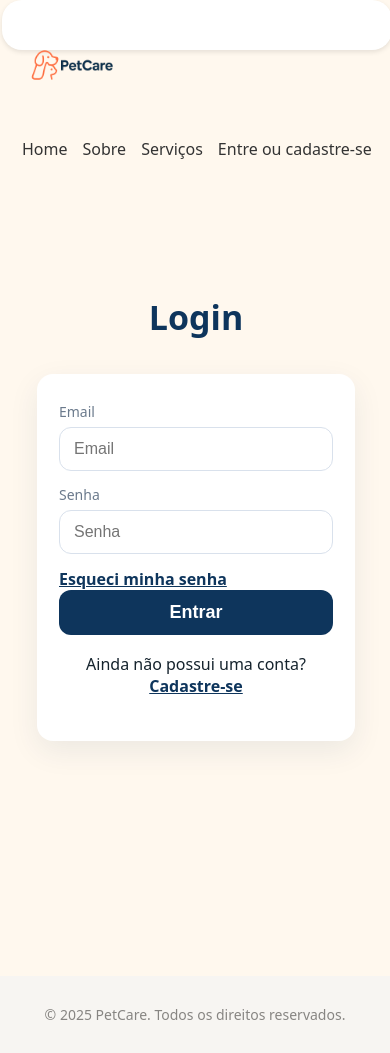
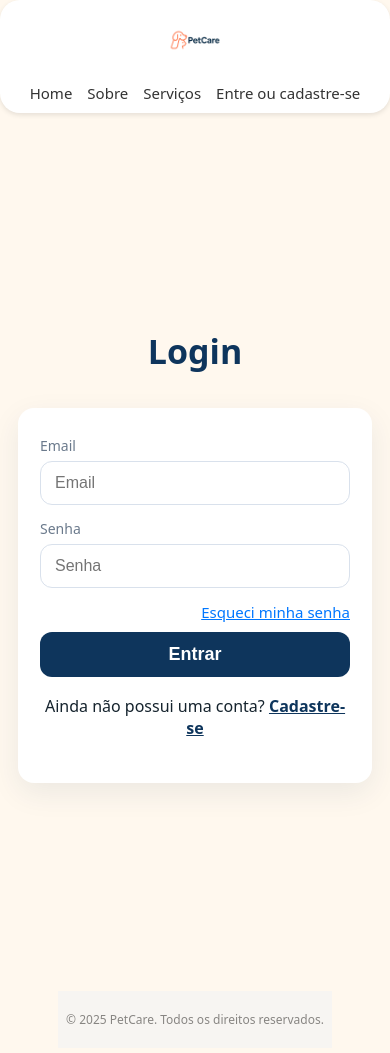
Before and after one commit to MarceloRodrigues1853/petcare-Hackathon_ONE, a React (Vite) app in the folder frontend/: page /login in a window 390 px wide. Built offline with nearby package versions, Linux system fonts and the light colour scheme; no server answers.

Commit message:
feat: [ refatorando src/components/Layout.css ]

```diff
--- a/frontend/src/components/Layout.css
+++ b/frontend/src/components/Layout.css
@@ -5,10 +5,11 @@
 }
 
 .header {
+  max-width: 100vw;
+  margin: 0 auto;
   display: flex;
   justify-content: space-between;
   align-items: center;
-  margin: 0 2px;
   padding: 15px 40px;
   background-color: #ffffff;
   box-shadow: 0 2px 5px rgba(0,0,0,0.1);
@@ -45,13 +46,31 @@
 .main-content {
   flex: 1;
   padding: 40px 20px;
-  margin: 1px;
+  max-width: 1200px;
+  margin: 1px auto;
   max-width: 1200px;
   width: 100%;
 
 }
 
+.link.right {
+  float: right;
+  color: #0077ff;
+  font-size: 15px;
+  font-weight: 500;
+  text-decoration: underline;
+  margin-bottom: 10px;
+  transition: color 0.2s;
+}
+
+.link.right:hover {
+  color: #005fa3;
+  text-decoration: underline;
+}
+
 .footer {
+  max-width: 100vw;
+  margin: 0 auto;
   text-align: center;
   padding: 15px;
   background-color: #f5f5f5;
@@ -59,7 +78,7 @@
   color: #555;
 }
 
-@media (max-width: 768px) {
+/* @media (max-width: 768px) {
   .header {
     flex-direction: column;
     align-items: flex-start;
@@ -71,4 +90,54 @@
     flex-wrap: wrap;
     gap: 15px;
   }
+} */
+
+/* Responsividade para tablets */
+@media (max-width: 900px) {
+  .header {
+    flex-direction: column;
+    align-items: stretch;
+    padding: 15px 20px;
+    height: auto;
+  }
+  .logo {
+    height: 80px;
+  }
+  .nav {
+    justify-content: center;
+    gap: 15px;
+  }
+  .main-content {
+    padding: 30px 10px;
+  }
+  .footer {
+    padding: 10px;
+    font-size: 13px;
+  }
 }
+
+/* Responsividade para smartphones */
+@media (max-width: 600px) {
+  .header {
+    padding: 10px 5px;
+  }
+  .logo {
+    height: 60px;
+  }
+  .nav a {
+    font-size: 15px;
+  }
+  .link.right {
+    float: none;
+    display: block;
+    text-align: right;
+    margin-bottom: 10px;
+  }
+  .main-content {
+    padding: 16px 2px;
+  }
+  .footer {
+    padding: 8px;
+    font-size: 12px;
+  }
+}
```
